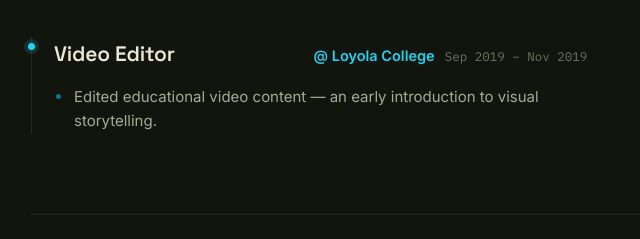
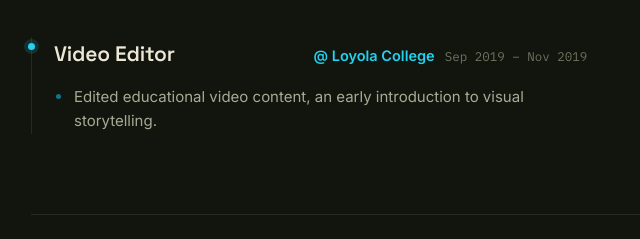
Before and after one commit to dhanushcool2000-a11y/Dhanush_Portfolio, a plain HTML site: page index.html in a window 1280 px wide. Shown: the part 1458-1697 px from the top of the page, 77-717 px from the left. Drawn offline with Linux system fonts and the light colour scheme.

Commit message:
index.html

```diff
--- a/index.html
+++ b/index.html
@@ -589,7 +589,7 @@
                 </span>
               </div>
               <ul>
-                <li>Edited educational video content — an early introduction to visual storytelling.</li>
+                <li>Edited educational video content, an early introduction to visual storytelling.</li>
               </ul>
             </div>
 
```
